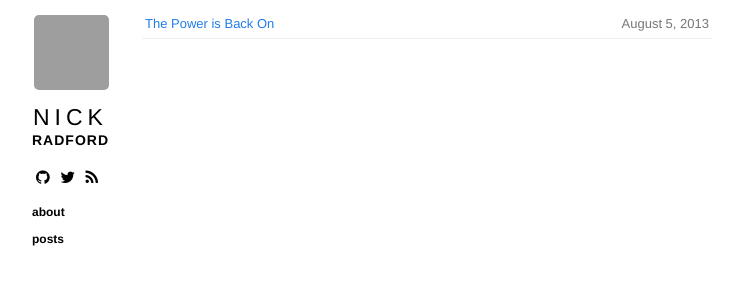
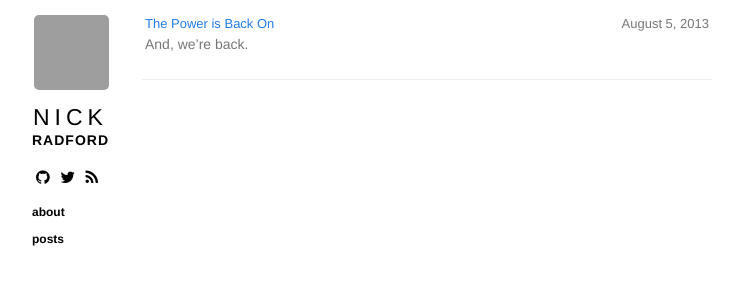
Before and after one commit to nickradford/nickradford.github.com, a Jekyll site: the page built from index.html, in a window 1280 px wide. Shown: the top 300 px of the page, without its empty margins (258-998 px from the left). Built offline with Jekyll 4.4.1, drawn with Linux system fonts in a browser that asks for light colours; nearby versions of some CDN libraries; Markdown is read by kramdown in place of the engine named in the settings; grey boxes are pictures that could not be loaded.

Commit message:
updating index, and some css

```diff
--- a/css/base.css
+++ b/css/base.css
@@ -175,13 +175,28 @@ body {
       padding: 5px 3px;
       margin: 0;
       color: #777777;
-      border-bottom: 1px solid #eee; }
+      border-bottom: 1px solid #eee;
+      position: relative;
+      -webkit-transition: background 300ms ease-in-out;
+      -moz-transition: background 300ms ease-in-out;
+      transition: background 300ms ease-in-out;}
+      .content .listing li:hover {
+        background: #f5f5f5;}
     .content .listing li span {
       float: right; }
+    .content .listing li div.excerpt p{
+      font-size: 14px; }
+    .content .listing li div.excerpt a {
+      color: #777;}
     .content .listing a {
       text-decoration: none; }
       .content .listing a:hover {
         text-decoration: underline; }
+    .content .listing a.anchor {
+      height: 100%;
+      width: 100%;
+      position: absolute;}
+
   .content .meta {
     margin: 30px 0;
     padding: 10px 0;
--- a/css/pygments.css
+++ b/css/pygments.css
@@ -1,13 +1,13 @@
 .highlight {
   margin: 0;
-  background-color: #eee;
+  /*background-color: #eee;*/
   font-size: 12px;
-  padding: 0px 15px;
-  -webkit-border-radius: 10px;
-  -moz-border-radius: 10px;
+  /*padding: 0px 15px;*/
+  /*-webkit-border-radius: 10px;*/
+  /*-moz-border-radius: 10px;*/
   overflow: hidden;
   text-shadow: none;
-  color: #111;
+  /*color: #111;*/
 }
 .hightlight code{
   float: left;
--- a/index.html
+++ b/index.html
@@ -7,7 +7,15 @@ title: "Posts"
   <ul class="listing">
     {% for post in site.posts %}
     <li>
-      <span>{{ post.date | date: "%B %e, %Y" }}</span> <a href="{{ post.url }}">{{ post.title }}</a>
+      <a class='anchor' href="{{ post.url }}"></a>
+        <span>{{ post.date | date: "%B %e, %Y" }}</span>
+
+        <a>{{ post.title }}</a>
+
+        {% if forloop.first %}
+        <div class="excerpt">{{ post.excerpt }}</div>
+        {% endif %}
+      </a>
     </li>
     {% endfor %}
   </ul>
```
